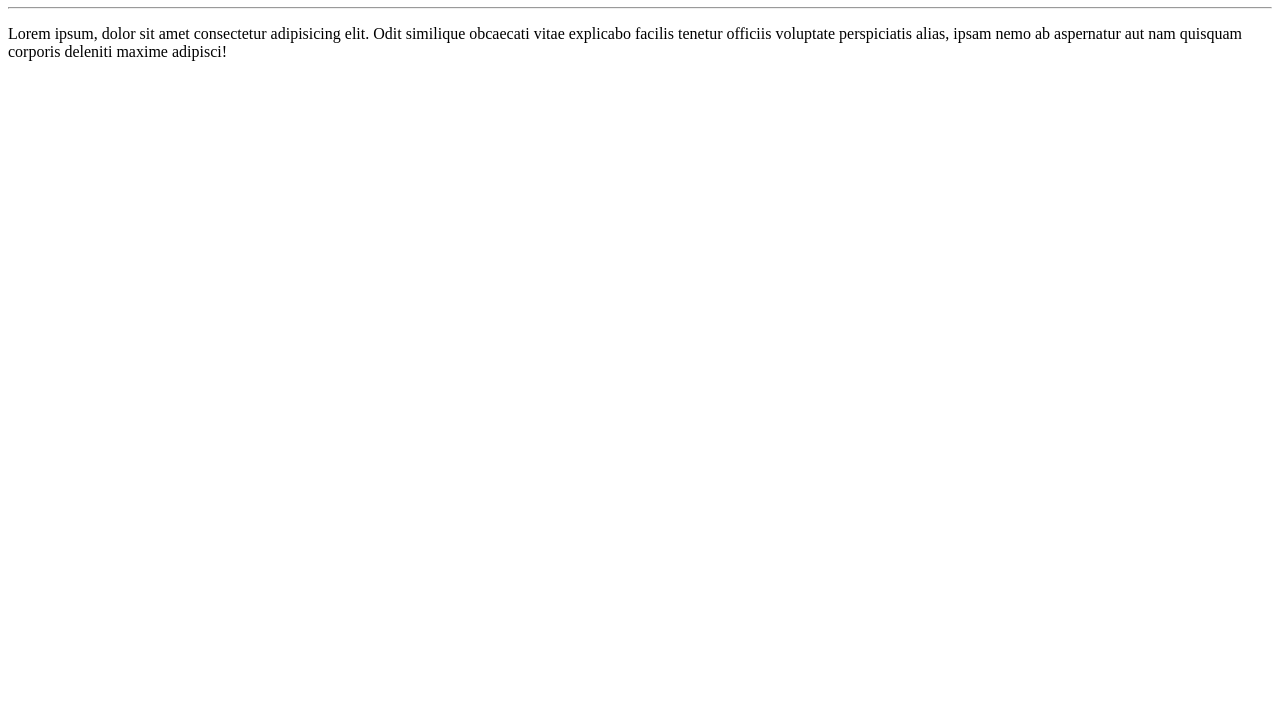
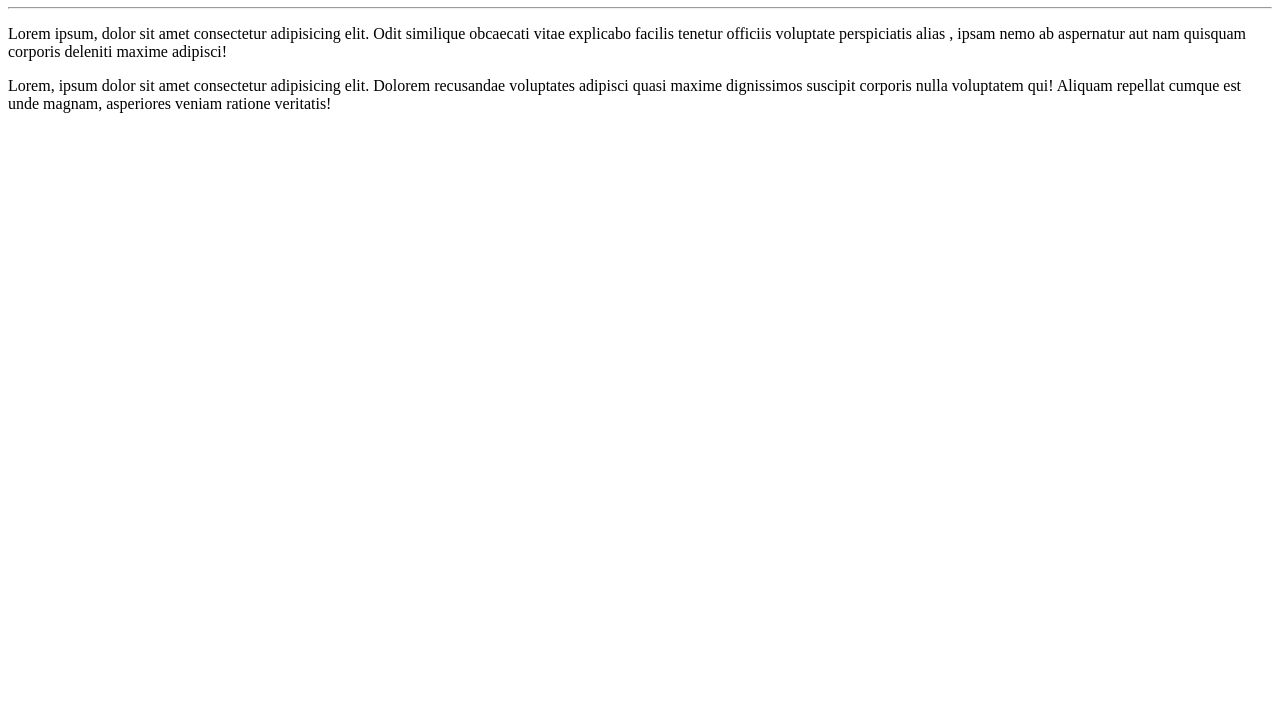
Before and after one commit to MarcosVSantosF/Ola-Mundo, a plain HTML site: page site-exemplo/index.html in a window 1280 px wide. Shown: the part 73-800 px from the top of the page. Drawn offline with Linux system fonts and the light colour scheme.

Commit message:
Adicionei um parágrafo

```diff
--- a/site-exemplo/index.html
+++ b/site-exemplo/index.html
@@ -9,6 +9,11 @@
 <body>
     <h1>Olá, Mundo</h1>
     <hr>
-    <p>Lorem ipsum, dolor sit amet consectetur adipisicing elit. Odit similique obcaecati vitae explicabo facilis tenetur officiis voluptate perspiciatis alias, ipsam nemo ab aspernatur aut nam quisquam corporis deleniti maxime adipisci!</p>
+    <p>Lorem ipsum, dolor sit amet consectetur adipisicing elit. Odit similique obcaecati vitae explicabo facilis
+        tenetur officiis voluptate perspiciatis alias
+        , ipsam nemo ab aspernatur aut nam quisquam corporis deleniti maxime adipisci!</p>
+    <p>Lorem, ipsum dolor sit amet consectetur adipisicing elit. Dolorem recusandae voluptates adipisci quasi maxime
+        dignissimos suscipit corporis nulla voluptatem qui! Aliquam repellat cumque est unde magnam, asperiores veniam
+         ratione veritatis!</p>
 </body>
 </html>
```
